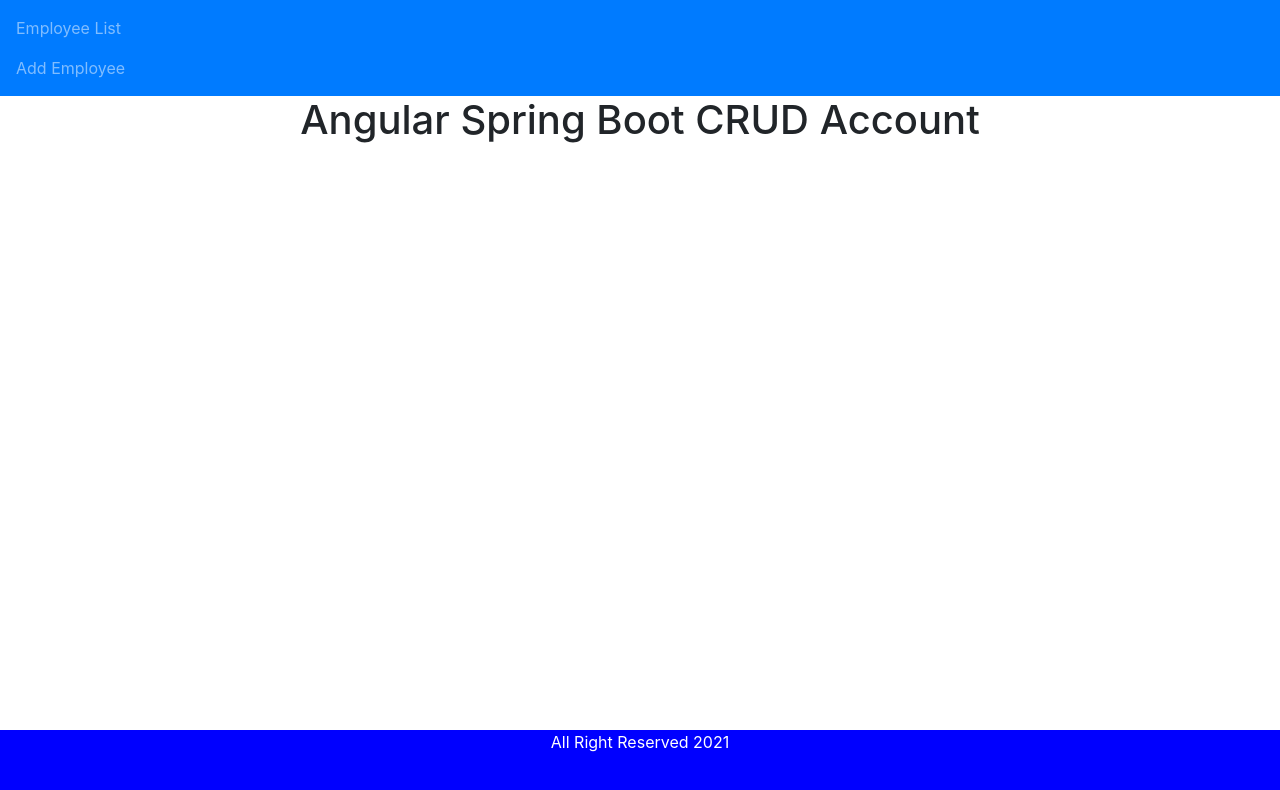
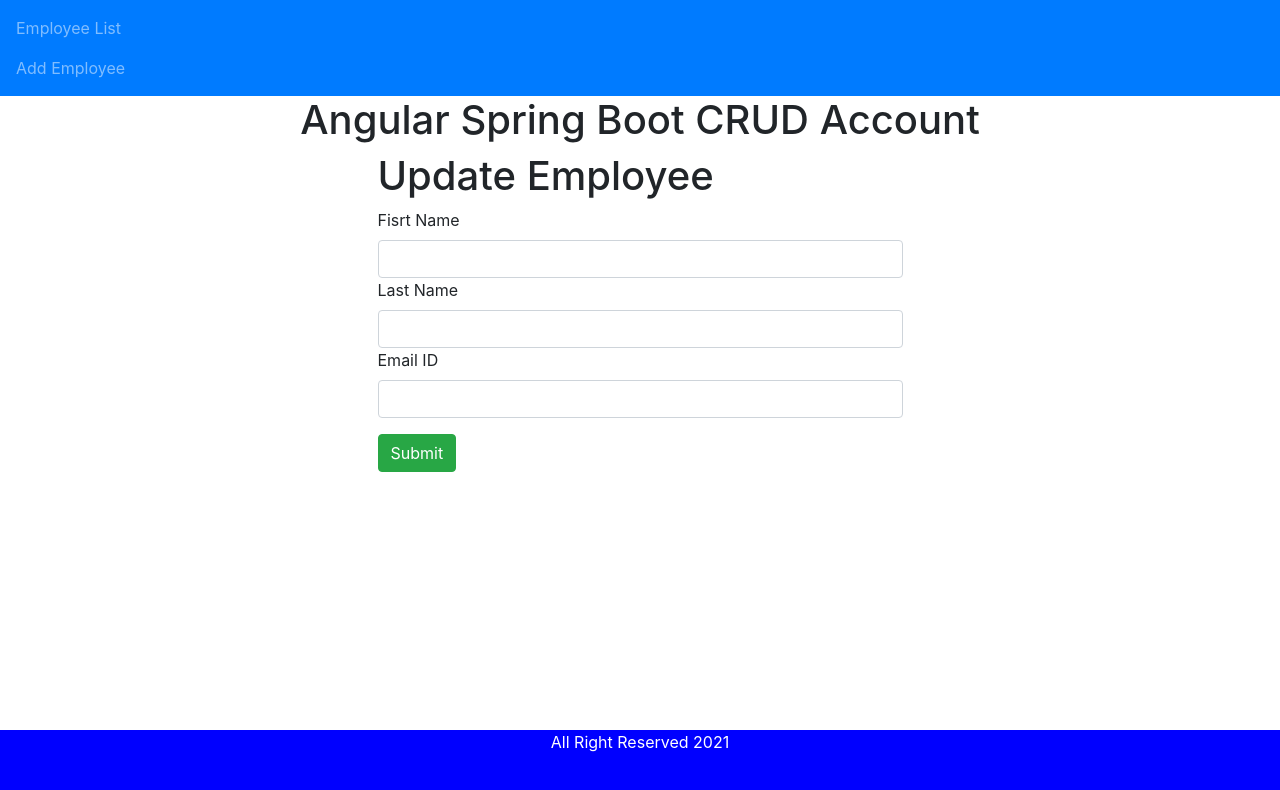
Before and after one commit to QuyetVV1995/fullstack, an Angular app in the folder frontend/angular-frontend/: page /update-employee/1 in a window 1280 px wide. Before the commit this address led to /. Shown: the top 790 px of the page. Built offline with nearby package versions, Linux system fonts and the light colour scheme.

Commit message:
create angular update employee component & form

```diff
--- a/frontend/angular-frontend/src/app/app-routing.module.ts
+++ b/frontend/angular-frontend/src/app/app-routing.module.ts
@@ -2,11 +2,13 @@ import { NgModule } from '@angular/core';
 import { RouterModule, Routes } from '@angular/router';
 import { CreateEmployeeComponent } from './create-employee/create-employee.component';
 import { EmployeeListComponent } from './employee-list/employee-list.component';
+import { UpdateEmployeeComponent } from './update-employee/update-employee.component';
 
 const routes: Routes = [
   {path : 'employees', component: EmployeeListComponent},
   {path : 'create-employee', component: CreateEmployeeComponent},
-  {path : '', redirectTo: 'employees', pathMatch: 'full'}
+  {path : '', redirectTo: 'employees', pathMatch: 'full'},
+  {path : 'update-employee/:id', component: UpdateEmployeeComponent},
 
 ];
 
--- a/frontend/angular-frontend/src/app/app.module.ts
+++ b/frontend/angular-frontend/src/app/app.module.ts
@@ -8,12 +8,14 @@ import { AppComponent } from './app.component';
 import { EmployeeListComponent } from './employee-list/employee-list.component';
 import { from } from 'rxjs';
 import { CreateEmployeeComponent } from './create-employee/create-employee.component';
+import { UpdateEmployeeComponent } from './update-employee/update-employee.component';
 
 @NgModule({
   declarations: [
     AppComponent,
     EmployeeListComponent,
-    CreateEmployeeComponent
+    CreateEmployeeComponent,
+    UpdateEmployeeComponent
   ],
   imports: [
     BrowserModule,
--- a/frontend/angular-frontend/src/app/employee-list/employee-list.component.html
+++ b/frontend/angular-frontend/src/app/employee-list/employee-list.component.html
@@ -5,6 +5,7 @@
       <th> First Name</th>
       <th> Last Name</th>
       <th> Email ID</th>
+      <th> Actions</th>
     </tr>
   </thead>
   <tbody>
@@ -12,6 +13,10 @@
         <td> {{employee.firstName}}</td>
         <td> {{employee.lastName}}</td>
         <td> {{employee.emailId}}</td>
+        <td>
+            <button (click)="updateEmployee(employee.id)" class="btn btn-info">Update</button>
+
+        </td>
     </tr>
   </tbody>
 </table>
--- a/frontend/angular-frontend/src/app/employee-list/employee-list.component.ts
+++ b/frontend/angular-frontend/src/app/employee-list/employee-list.component.ts
@@ -1,4 +1,5 @@
 import { Component, OnInit } from '@angular/core';
+import { Router } from '@angular/router';
 import { Employee } from '../employee';
 import { EmployeeService } from '../employee.service';
 
@@ -12,7 +13,8 @@ export class EmployeeListComponent implements OnInit {
   employees: Employee[];
 
 
-  constructor(private employeeService: EmployeeService) { }
+  constructor(private employeeService: EmployeeService,
+    private router: Router) { }
 
   ngOnInit(): void {
 
@@ -27,4 +29,9 @@ export class EmployeeListComponent implements OnInit {
     });
   }
 
+  updateEmployee(id: number){
+    this.router.navigate(['update-employee', id]);
+
+  }
+
 }
--- /dev/null
+++ b/frontend/angular-frontend/src/app/update-employee/update-employee.component.html
@@ -0,0 +1,21 @@
+<div class="col-md-6 offset-md-3">
+  <h1>Update Employee </h1>
+
+  <form (ngSubmit)="onSubmit()">
+    <div class="form-group">
+        <label> Fisrt Name</label>
+        <input type="text" class="form-control"
+          id="fisrtName" [(ngModel)]="employee.firstName" name="fisrtName">
+
+          <label> Last Name</label>
+        <input type="text" class="form-control"
+          id="lastName" [(ngModel)]="employee.lastName" name="lastName">
+
+          <label> Email ID</label>
+        <input type="text" class="form-control"
+          id="emailId" [(ngModel)]="employee.emailId" name="emailId">
+    </div>
+
+    <button class="btn btn-success" type="submit">Submit</button>
+  </form>
+</div>
--- /dev/null
+++ b/frontend/angular-frontend/src/app/update-employee/update-employee.component.ts
@@ -0,0 +1,20 @@
+import { Component, OnInit } from '@angular/core';
+import { Employee } from '../employee';
+
+@Component({
+  selector: 'app-update-employee',
+  templateUrl: './update-employee.component.html',
+  styleUrls: ['./update-employee.component.css']
+})
+export class UpdateEmployeeComponent implements OnInit {
+
+  employee: Employee = new Employee();
+  constructor() { }
+
+  ngOnInit(): void {
+  }
+
+  onSubmit(){
+
+  }
+}
```
Also changed, not shown: frontend/angular-frontend/src/app/update-employee/update-employee.component.css (added), 1 other file (tests, documents, lock files or other folders).
